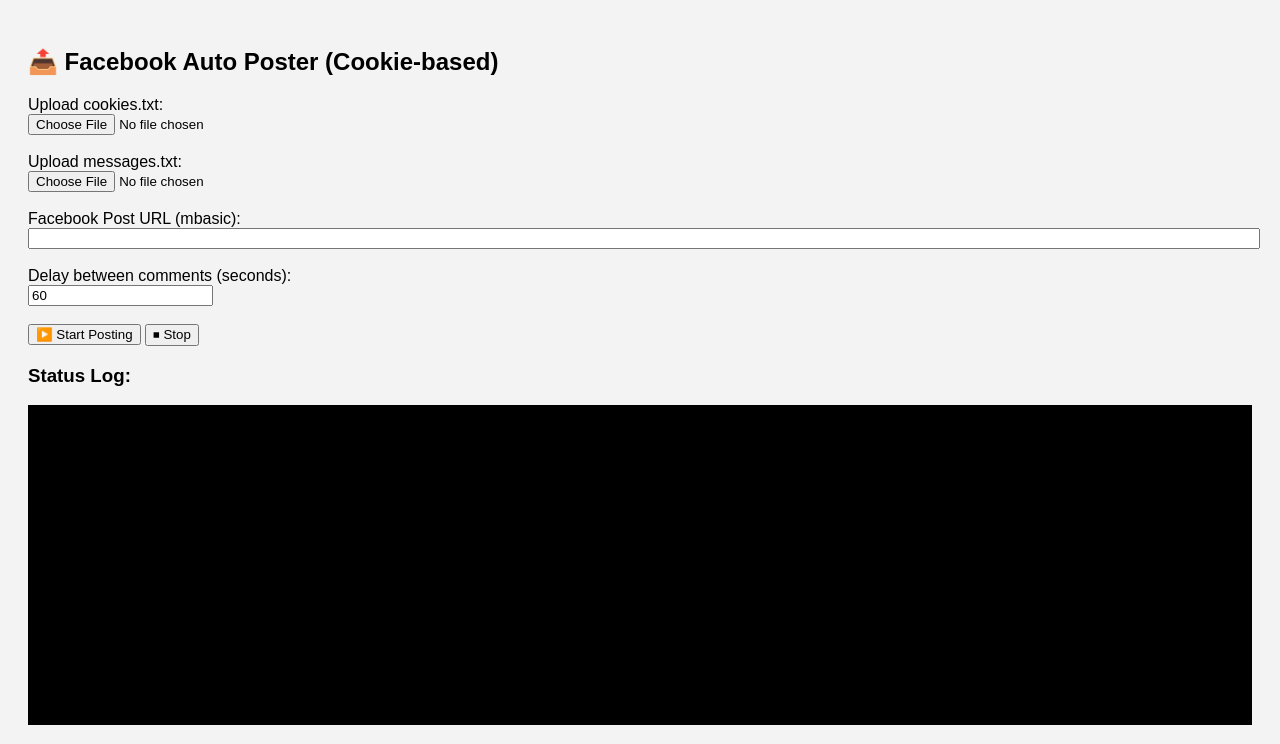
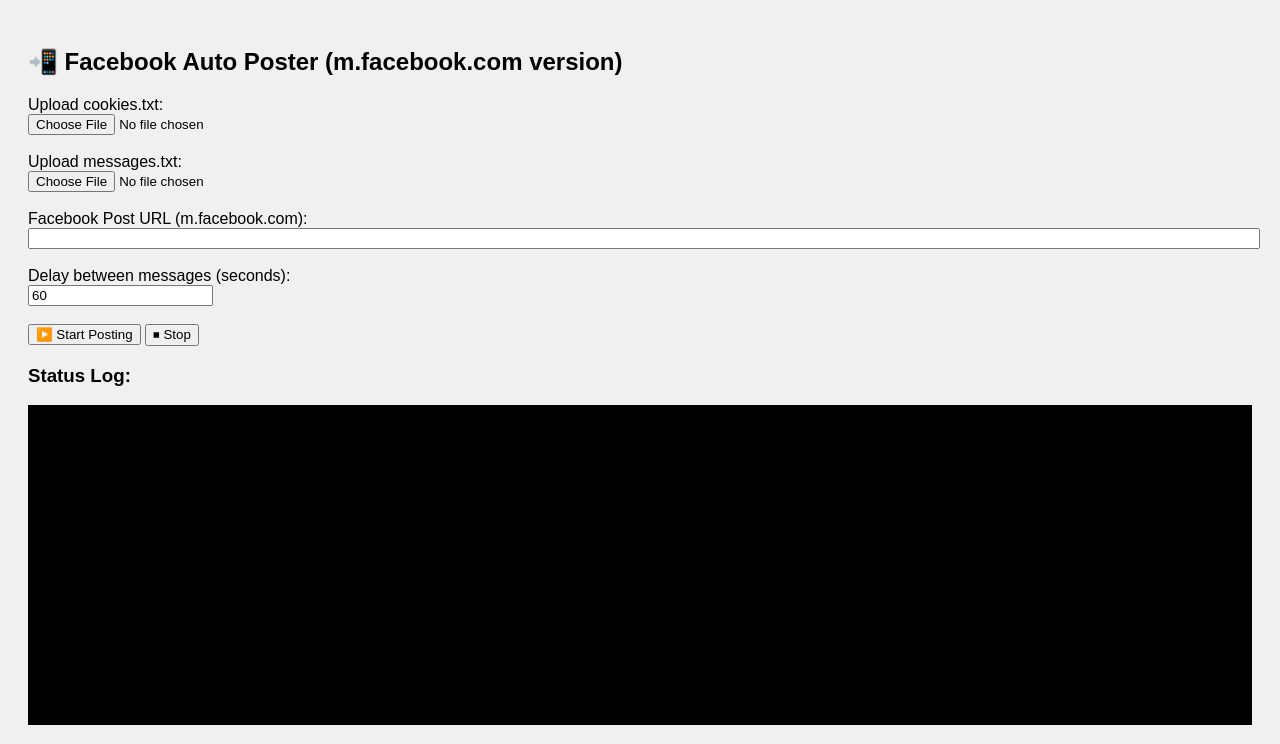
Before and after one commit to ayanshak90/webpostserver, a Flask app: page / in a window 1280 px wide. Shown: the top 744 px of the page. Run offline with Flask 3, Linux system fonts and the light colour scheme.

Commit message:
Update index.html

```diff
--- a/templates/index.html
+++ b/templates/index.html
@@ -1,27 +1,23 @@
 <!doctype html>
 <html>
 <head>
-    <title>FB Auto Poster UI</title>
+    <title>FB Auto Poster (m.facebook.com)</title>
     <style>
-        body { font-family: sans-serif; background: #f3f3f3; padding: 20px; }
+        body { font-family: sans-serif; background: #f0f0f0; padding: 20px; }
         .log-box { background: #000; color: #0f0; padding: 10px; height: 300px; overflow-y: scroll; font-family: monospace; }
     </style>
 </head>
 <body>
-    <h2>📤 Facebook Auto Poster (Cookie-based)</h2>
+    <h2>📲 Facebook Auto Poster (m.facebook.com version)</h2>
     <form method="POST" enctype="multipart/form-data">
         <label>Upload cookies.txt:</label><br>
         <input type="file" name="cookies" required><br><br>
-
         <label>Upload messages.txt:</label><br>
         <input type="file" name="messages" required><br><br>
-
-        <label>Facebook Post URL (mbasic):</label><br>
+        <label>Facebook Post URL (m.facebook.com):</label><br>
         <input type="text" name="post_url" style="width:100%" required><br><br>
-
-        <label>Delay between comments (seconds):</label><br>
+        <label>Delay between messages (seconds):</label><br>
         <input type="number" name="delay" value="60" required><br><br>
-
         <button type="submit" name="start">▶️ Start Posting</button>
         <button type="submit" name="stop">⏹ Stop</button>
     </form>
```
